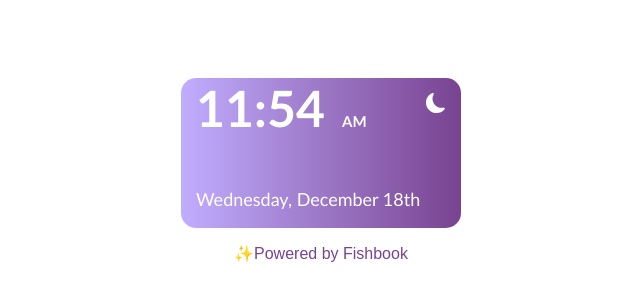
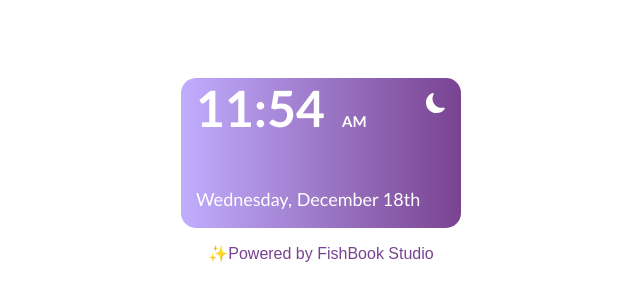
Before and after one commit to FishBookStudio/websitetest, a website built with Parcel: page components/digital clock/index.html in a window 1280 px wide. Shown: the part 222-522 px from the top of the page, without its empty margins (319-959 px from the left). Built offline with nearby package versions, Linux system fonts and the light colour scheme.

Commit message:
upadate clock component

```diff
--- a/components/digital clock/index.html
+++ b/components/digital clock/index.html
@@ -26,7 +26,7 @@
         </svg>
       </div>
     </div>
-    <div><p class="copyright">✨Powered by Fishbook</p></div>
+    <div><p class="copyright">✨Powered by FishBook Studio</p></div>
 
     <script>
       // 更新时间并显示 AM/PM 格式
```
